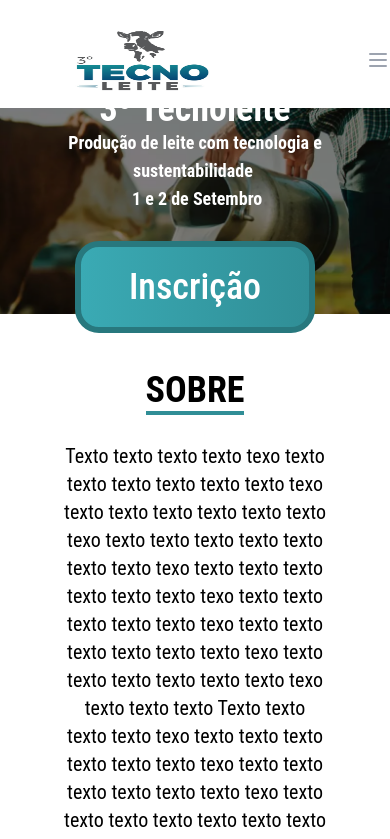
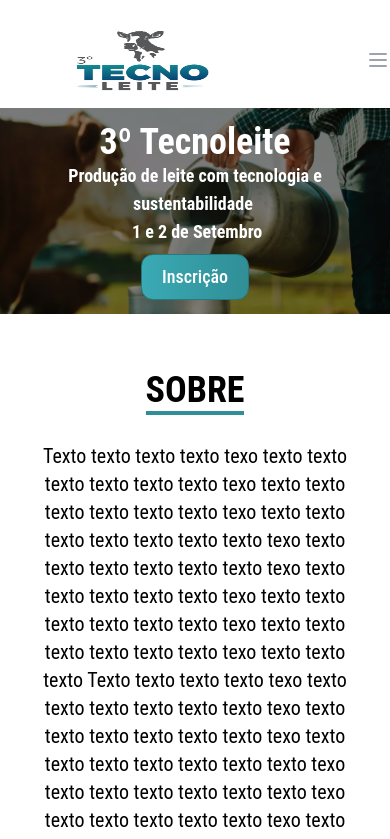
Before and after one commit to Kmilasc/tecnoleite, a React (Vite) app: page / in a window 390 px wide. Shown: the top 839 px of the page. Built offline with nearby package versions, Linux system fonts and the light colour scheme.

Commit message:
fix(Responsiveness): fixing presentation on small screen

```diff
--- a/src/pages/Home.tsx
+++ b/src/pages/Home.tsx
@@ -91,7 +91,7 @@
                         subtitle={`Produção de leite com tecnologia e sustentabilidade ${'\n'} 1 e 2 de Setembro`}
                     />
                 </header>
-                <main className="w-full flex flex-col px-16 gap-y-32">
+                <main className="w-full flex flex-col px-8 md:px-16 md:gap-y-32">
                     <AboutSection
                         title="SOBRE"
                         text="Texto texto texto texto texo texto texto texto texto texto texto texo texto texto texto
@@ -108,7 +108,9 @@
                     <LogoWithDescriptionSection title="APOIADORES" items={supporters} />
                     <TimelineSection events={events} lineColor="#308E96" />
                     <TeamSection speakers={speakers} />
-                    <MapSection />
+                    <div className="mt-4 sm:mt-0">
+                        <MapSection />
+                    </div>
                 </main>
                 <Footer />
             </div>
--- a/src/pages/Home/components/EventBanner.tsx
+++ b/src/pages/Home/components/EventBanner.tsx
@@ -14,10 +14,9 @@
                 <div className="text-xs xs:text-lg  sm:text-3xl font-bold whitespace-pre-wrap">
                     {subtitle}
                     <br />
-                    <br />
                     <button
                         type="button"
-                        className="transition ease-in-out text-white bg-gradient-to-r border-[6px] border-main-800 hover:border-white from-main-400 via-main-500 to-main-600 hover:bg-gradient-to-br focus:ring-4 focus:outline-none focus:ring-main-300 dark:focus:ring-main-800 font-medium rounded-3xl text-4xl px-12 py-5 text-center"
+                        className="transition ease-in-out mt-2 sm:mt-6 text-white bg-gradient-to-r  border-main-800 hover:border-white from-main-400 via-main-500 to-main-600 hover:bg-gradient-to-br focus:ring-4 focus:outline-none focus:ring-main-300 dark:focus:ring-main-800 font-medium border px-5 py-2 rounded-xl text-lg md:text-4xl md:border-[6px] md:px-12 md:py-5 text-center"
                     >
                         Inscrição
                     </button>
--- a/src/pages/Home/components/Footer.tsx
+++ b/src/pages/Home/components/Footer.tsx
@@ -11,7 +11,9 @@
                         <div className="mb-6">
                             <h2 className="text-xl font-bold mb-2 text-gray-700">Endereço</h2>
                             <div className="flex items-center space-x-2 text-base font-medium text-gray-500">
-                                <MdLocationOn />
+                                <div className="w-10">
+                                    <MdLocationOn />
+                                </div>
                                 <span>UTFPR - Dois Vizinhos, Estr. p/ Boa Esperança, km 04 - Zona Rural</span>
                             </div>
                         </div>
@@ -51,7 +53,7 @@
                                 data-special={special}
                                 key={name}
                                 href={href}
-                                className="text-base data-[special=true]:text-center font-medium text-gray-500 hover:text-gray-900"
+                                className="text-xs sm:text-base data-[special=true]:text-center font-medium text-gray-500 hover:text-gray-900"
                             >
                                 {special ? (
                                     <button
```
